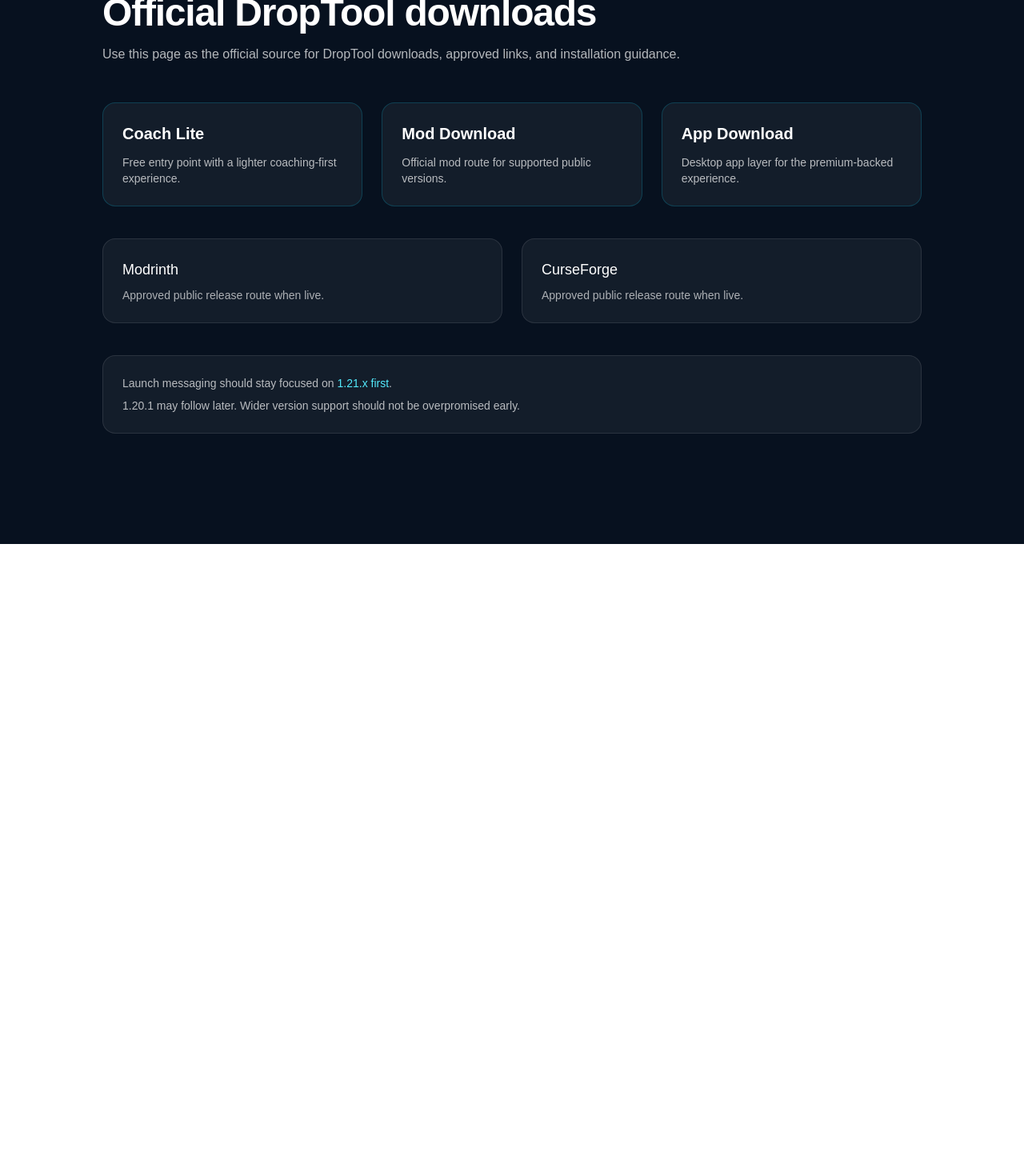
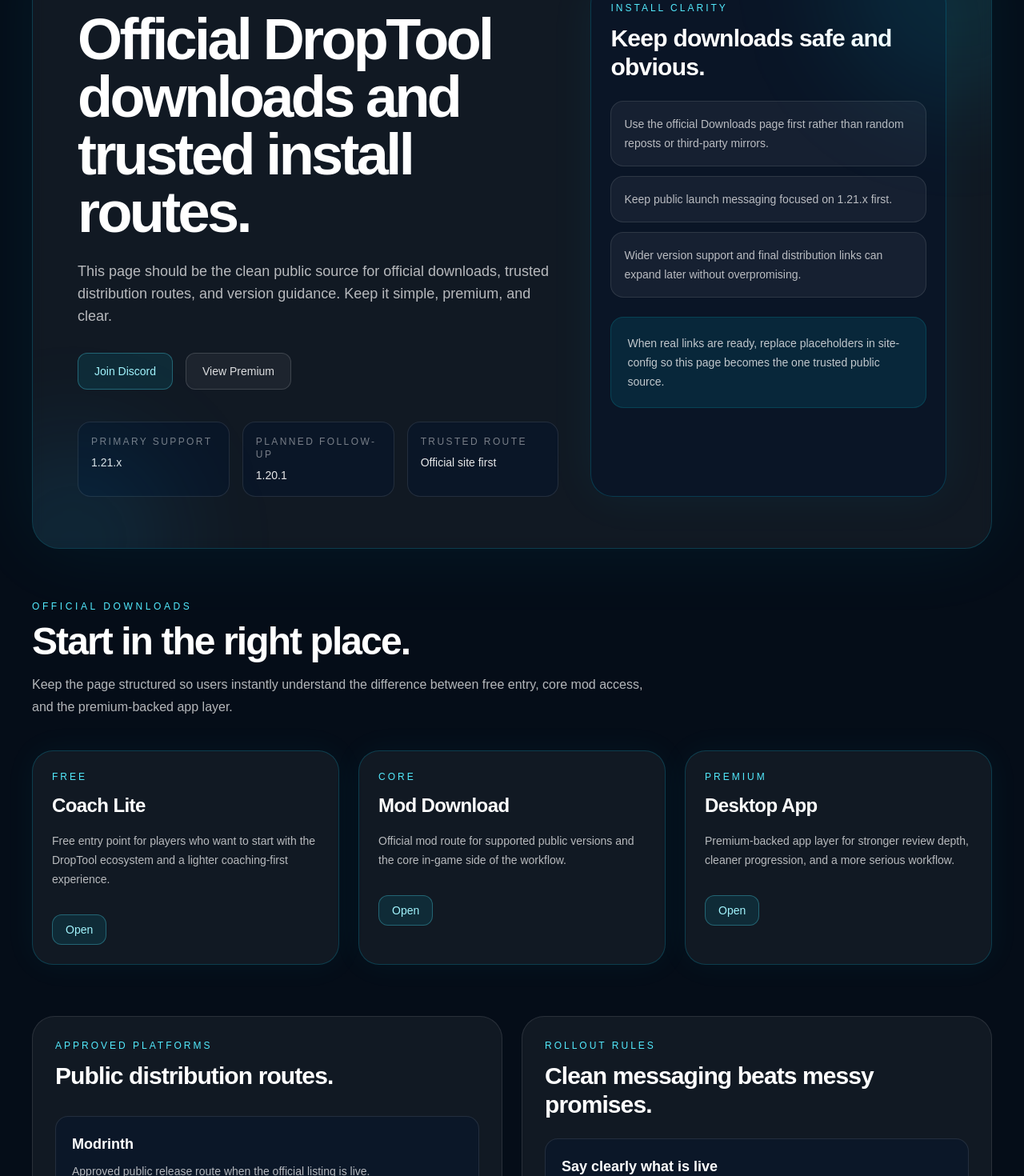
Before and after one commit to louisfles/droptool-site, a Next.js app: page /downloads in a window 1280 px wide. Shown: the part 120-1590 px from the top of the page at 80% size. Before the commit the page ends 800 px from the top, so only its background shows below. Built offline with nearby package versions, Linux system fonts and the light colour scheme.

Commit message:
Upgrade downloads page design

```diff
--- a/app/downloads/page.tsx
+++ b/app/downloads/page.tsx
@@ -1,59 +1,238 @@
 import { siteConfig } from "@/lib/site-config";
+
+const downloadCards = [
+  {
+    title: "Coach Lite",
+    text: "Free entry point for players who want to start with the DropTool ecosystem and a lighter coaching-first experience.",
+    href: siteConfig.coachLiteDownloadUrl,
+    tag: "Free",
+  },
+  {
+    title: "Mod Download",
+    text: "Official mod route for supported public versions and the core in-game side of the workflow.",
+    href: siteConfig.modDownloadUrl,
+    tag: "Core",
+  },
+  {
+    title: "Desktop App",
+    text: "Premium-backed app layer for stronger review depth, cleaner progression, and a more serious workflow.",
+    href: siteConfig.appDownloadUrl,
+    tag: "Premium",
+  },
+];
+
+const platformCards = [
+  {
+    title: "Modrinth",
+    text: "Approved public release route when the official listing is live.",
+    href: siteConfig.modrinthUrl,
+  },
+  {
+    title: "CurseForge",
+    text: "Approved public release route when the official listing is live.",
+    href: siteConfig.curseforgeUrl,
+  },
+];
 
 export default function DownloadsPage() {
   return (
-    <main className="min-h-screen bg-[#07111f] px-6 py-20 text-white">
-      <div className="mx-auto max-w-5xl">
-        <p className="mb-3 text-sm uppercase tracking-[0.25em] text-cyan-300">
-          Downloads
-        </p>
-        <h1 className="text-4xl font-semibold tracking-tight sm:text-5xl">
-          Official DropTool downloads
-        </h1>
-        <p className="mt-4 max-w-3xl text-white/70">
-          Use this page as the official source for DropTool downloads, approved links,
-          and installation guidance.
-        </p>
+    <main className="min-h-screen overflow-hidden bg-[#050d18] text-white">
+      <div className="absolute inset-0 -z-10 bg-[radial-gradient(circle_at_top,rgba(34,211,238,0.15),transparent_30%),radial-gradient(circle_at_85%_10%,rgba(59,130,246,0.10),transparent_26%),linear-gradient(to_bottom,#06101c,#040914)]" />
 
-        <div className="mt-12 grid gap-6 md:grid-cols-3">
-          <a href={siteConfig.coachLiteDownloadUrl} className="rounded-2xl border border-cyan-400/20 bg-white/5 p-6">
-            <h2 className="text-xl font-semibold">Coach Lite</h2>
-            <p className="mt-3 text-sm text-white/70">
-              Free entry point with a lighter coaching-first experience.
+      <div className="mx-auto max-w-7xl px-6 pb-24 pt-8 sm:px-8 lg:px-10">
+        <section className="relative overflow-hidden rounded-[34px] border border-cyan-400/20 bg-white/5 px-6 py-10 shadow-[0_0_100px_rgba(34,211,238,0.07)] backdrop-blur-sm sm:px-10 sm:py-14 lg:px-14 lg:py-16">
+          <div className="absolute right-[-120px] top-[-100px] h-[320px] w-[320px] rounded-full bg-cyan-400/10 blur-3xl" />
+          <div className="absolute bottom-[-120px] left-[-80px] h-[260px] w-[260px] rounded-full bg-sky-500/10 blur-3xl" />
+
+          <div className="grid gap-10 lg:grid-cols-[1.15fr_0.85fr]">
+            <div>
+              <p className="text-xs font-medium uppercase tracking-[0.35em] text-cyan-300">
+                Downloads
+              </p>
+
+              <h1 className="mt-5 max-w-4xl text-4xl font-semibold tracking-[-0.05em] sm:text-6xl lg:text-7xl">
+                Official DropTool downloads and trusted install routes.
+              </h1>
+
+              <p className="mt-6 max-w-3xl text-base leading-7 text-white/70 sm:text-lg">
+                This page should be the clean public source for official downloads,
+                trusted distribution routes, and version guidance. Keep it simple,
+                premium, and clear.
+              </p>
+
+              <div className="mt-8 flex flex-wrap gap-4">
+                <a
+                  href={siteConfig.discordUrl}
+                  className="inline-flex items-center rounded-xl border border-cyan-300/30 bg-cyan-400/10 px-5 py-3 text-sm font-medium text-cyan-200 transition hover:bg-cyan-400/20"
+                >
+                  Join Discord
+                </a>
+
+                <a
+                  href="/premium"
+                  className="inline-flex items-center rounded-xl border border-white/15 bg-white/5 px-5 py-3 text-sm font-medium text-white/85 transition hover:bg-white/10"
+                >
+                  View Premium
+                </a>
+              </div>
+
+              <div className="mt-10 grid gap-4 sm:grid-cols-3">
+                <div className="rounded-2xl border border-white/10 bg-[#0b1728]/90 p-4">
+                  <p className="text-xs uppercase tracking-[0.2em] text-white/45">
+                    Primary support
+                  </p>
+                  <p className="mt-2 text-sm font-medium text-white/90">
+                    {siteConfig.supportedVersions.primary}
+                  </p>
+                </div>
+
+                <div className="rounded-2xl border border-white/10 bg-[#0b1728]/90 p-4">
+                  <p className="text-xs uppercase tracking-[0.2em] text-white/45">
+                    Planned follow-up
+                  </p>
+                  <p className="mt-2 text-sm font-medium text-white/90">
+                    {siteConfig.supportedVersions.secondaryPlanned}
+                  </p>
+                </div>
+
+                <div className="rounded-2xl border border-white/10 bg-[#0b1728]/90 p-4">
+                  <p className="text-xs uppercase tracking-[0.2em] text-white/45">
+                    Trusted route
+                  </p>
+                  <p className="mt-2 text-sm font-medium text-white/90">
+                    Official site first
+                  </p>
+                </div>
+              </div>
+            </div>
+
+            <div className="rounded-[28px] border border-cyan-400/20 bg-[#0a1627]/90 p-6 shadow-[0_0_60px_rgba(34,211,238,0.06)]">
+              <p className="text-xs font-medium uppercase tracking-[0.25em] text-cyan-300">
+                Install clarity
+              </p>
+
+              <h2 className="mt-3 text-2xl font-semibold tracking-tight sm:text-3xl">
+                Keep downloads safe and obvious.
+              </h2>
+
+              <div className="mt-6 space-y-3">
+                <div className="rounded-2xl border border-white/10 bg-white/5 p-4 text-sm leading-6 text-white/70">
+                  Use the official Downloads page first rather than random reposts or third-party mirrors.
+                </div>
+                <div className="rounded-2xl border border-white/10 bg-white/5 p-4 text-sm leading-6 text-white/70">
+                  Keep public launch messaging focused on 1.21.x first.
+                </div>
+                <div className="rounded-2xl border border-white/10 bg-white/5 p-4 text-sm leading-6 text-white/70">
+                  Wider version support and final distribution links can expand later without overpromising.
+                </div>
+              </div>
+
+              <div className="mt-6 rounded-2xl border border-cyan-400/15 bg-cyan-400/10 p-5 text-sm leading-6 text-white/75">
+                When real links are ready, replace placeholders in site-config so this page becomes the one trusted public source.
+              </div>
+            </div>
+          </div>
+        </section>
+
+        <section className="mt-16">
+          <div className="max-w-3xl">
+            <p className="text-xs font-medium uppercase tracking-[0.3em] text-cyan-300">
+              Official downloads
             </p>
-          </a>
+            <h2 className="mt-3 text-3xl font-semibold tracking-[-0.04em] sm:text-5xl">
+              Start in the right place.
+            </h2>
+            <p className="mt-4 text-base leading-7 text-white/70">
+              Keep the page structured so users instantly understand the difference
+              between free entry, core mod access, and the premium-backed app layer.
+            </p>
+          </div>
 
-          <a href={siteConfig.modDownloadUrl} className="rounded-2xl border border-cyan-400/20 bg-white/5 p-6">
-            <h2 className="text-xl font-semibold">Mod Download</h2>
-            <p className="mt-3 text-sm text-white/70">
-              Official mod route for supported public versions.
+          <div className="mt-10 grid gap-6 md:grid-cols-3">
+            {downloadCards.map((card) => (
+              <a
+                key={card.title}
+                href={card.href}
+                className="rounded-[26px] border border-cyan-400/20 bg-white/5 p-6 shadow-[0_0_40px_rgba(34,211,238,0.05)] transition hover:bg-white/[0.07]"
+              >
+                <p className="text-xs font-medium uppercase tracking-[0.25em] text-cyan-300">
+                  {card.tag}
+                </p>
+                <h3 className="mt-3 text-2xl font-semibold tracking-tight">
+                  {card.title}
+                </h3>
+                <p className="mt-4 text-sm leading-6 text-white/70">
+                  {card.text}
+                </p>
+                <span className="mt-8 inline-flex rounded-xl border border-cyan-300/30 bg-cyan-400/10 px-4 py-2 text-sm font-medium text-cyan-200">
+                  Open
+                </span>
+              </a>
+            ))}
+          </div>
+        </section>
+
+        <section className="mt-16 grid gap-6 lg:grid-cols-[1fr_1fr]">
+          <div className="rounded-[28px] border border-white/10 bg-white/5 p-7">
+            <p className="text-xs font-medium uppercase tracking-[0.25em] text-cyan-300">
+              Approved platforms
             </p>
-          </a>
+            <h2 className="mt-3 text-3xl font-semibold tracking-[-0.03em]">
+              Public distribution routes.
+            </h2>
 
-          <a href={siteConfig.appDownloadUrl} className="rounded-2xl border border-cyan-400/20 bg-white/5 p-6">
-            <h2 className="text-xl font-semibold">App Download</h2>
-            <p className="mt-3 text-sm text-white/70">
-              Desktop app layer for the premium-backed experience.
+            <div className="mt-8 space-y-4">
+              {platformCards.map((card) => (
+                <a
+                  key={card.title}
+                  href={card.href}
+                  className="block rounded-2xl border border-white/10 bg-[#0b1728] p-5 transition hover:bg-[#0e1c31]"
+                >
+                  <h3 className="text-lg font-semibold">{card.title}</h3>
+                  <p className="mt-2 text-sm leading-6 text-white/70">
+                    {card.text}
+                  </p>
+                </a>
+              ))}
+            </div>
+          </div>
+
+          <div className="rounded-[28px] border border-white/10 bg-white/5 p-7">
+            <p className="text-xs font-medium uppercase tracking-[0.25em] text-cyan-300">
+              Rollout rules
             </p>
-          </a>
-        </div>
+            <h2 className="mt-3 text-3xl font-semibold tracking-[-0.03em]">
+              Clean messaging beats messy promises.
+            </h2>
 
-        <div className="mt-10 grid gap-6 md:grid-cols-2">
-          <a href={siteConfig.modrinthUrl} className="rounded-2xl border border-white/10 bg-white/5 p-6">
-            <h3 className="text-lg font-medium">Modrinth</h3>
-            <p className="mt-2 text-sm text-white/65">Approved public release route when live.</p>
-          </a>
+            <div className="mt-6 space-y-4">
+              <div className="rounded-2xl border border-white/10 bg-[#0b1728] p-5">
+                <h3 className="text-lg font-semibold">Say clearly what is live</h3>
+                <p className="mt-2 text-sm leading-6 text-white/70">
+                  Official site, branded pages, premium ladder, and download structure are live.
+                </p>
+              </div>
 
-          <a href={siteConfig.curseforgeUrl} className="rounded-2xl border border-white/10 bg-white/5 p-6">
-            <h3 className="text-lg font-medium">CurseForge</h3>
-            <p className="mt-2 text-sm text-white/65">Approved public release route when live.</p>
-          </a>
-        </div>
+              <div className="rounded-2xl border border-white/10 bg-[#0b1728] p-5">
+                <h3 className="text-lg font-semibold">Do not overclaim</h3>
+                <p className="mt-2 text-sm leading-6 text-white/70">
+                  Keep future distribution, screenshots, final checkout wiring, and deeper systems separate from what is already available.
+                </p>
+              </div>
 
-        <div className="mt-10 rounded-2xl border border-white/10 bg-white/5 p-6 text-sm text-white/70">
-          <p>Launch messaging should stay focused on <span className="text-cyan-300">1.21.x first</span>.</p>
-          <p className="mt-2">1.20.1 may follow later. Wider version support should not be overpromised early.</p>
-        </div>
+              <div className="rounded-2xl border border-white/10 bg-[#0b1728] p-5">
+                <h3 className="text-lg font-semibold">Keep version focus tight</h3>
+                <p className="mt-2 text-sm leading-6 text-white/70">
+                  Public support stays focused on {siteConfig.supportedVersions.primary} first, with {siteConfig.supportedVersions.secondaryPlanned} as a later follow-up.
+                </p>
+              </div>
+            </div>
+
+            <div className="mt-6 rounded-2xl border border-cyan-400/15 bg-cyan-400/10 p-5 text-sm text-white/75">
+              Once your real download URLs are ready, this page becomes much stronger immediately.
+            </div>
+          </div>
+        </section>
       </div>
     </main>
   );
```
